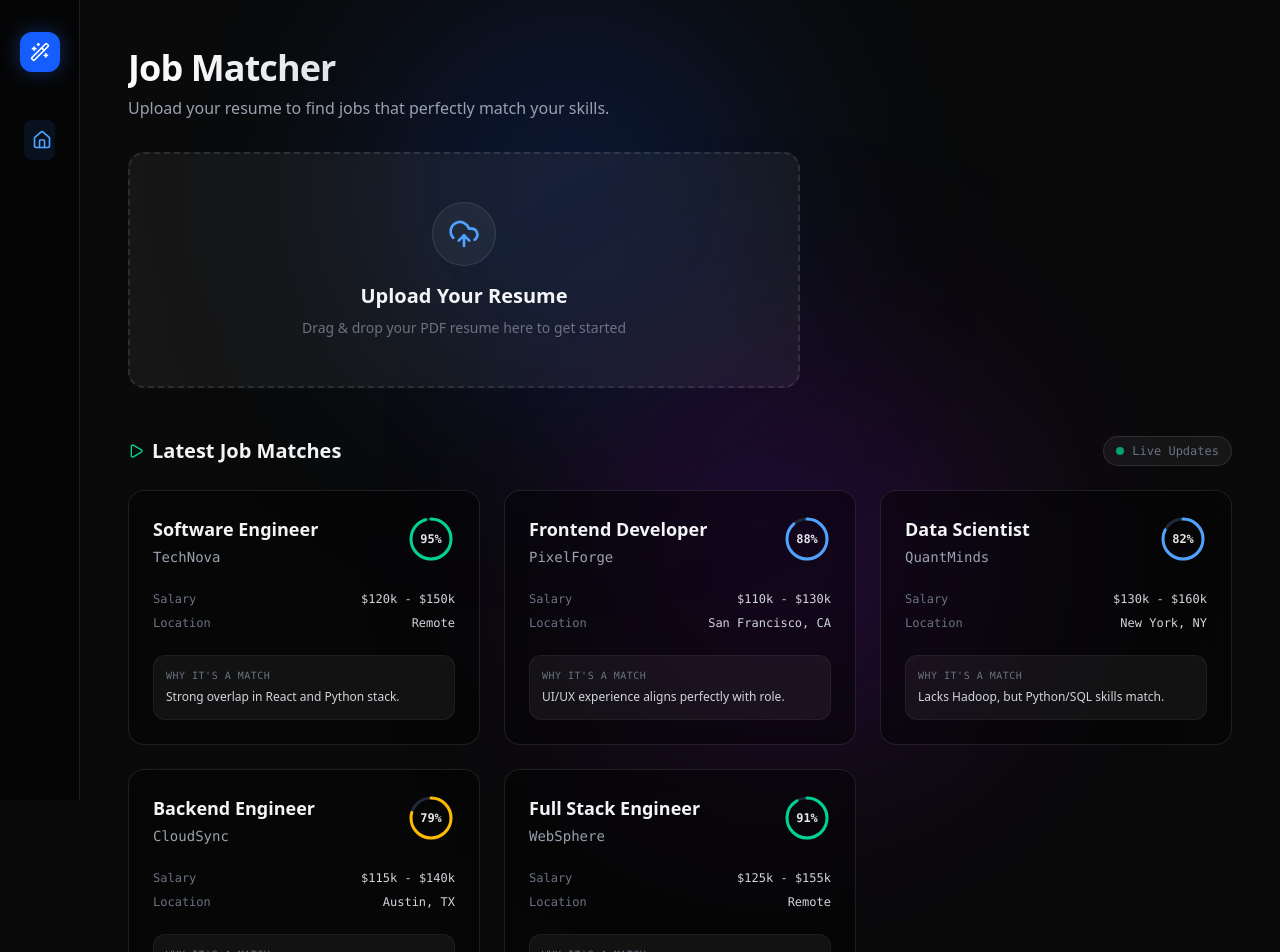
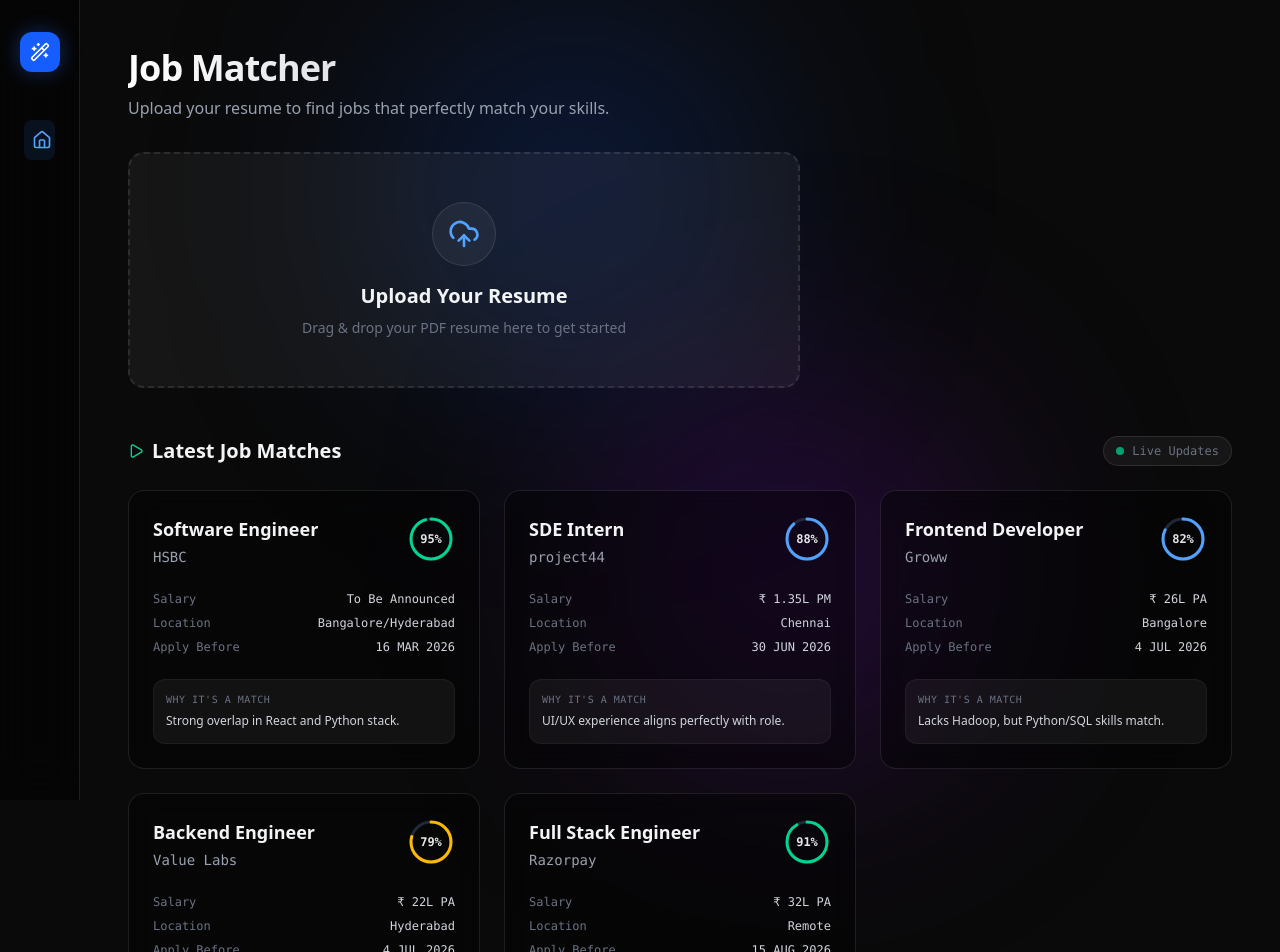
Before and after one commit to anshullakra007/autoapply, a Next.js app in the folder frontend/: page / in a window 1280 px wide. Shown: the top 952 px of the page. Built offline with nearby package versions, Linux system fonts and the light colour scheme.

Commit message:
feat(ui): update mock data to reflect Indian INR salaries, Indian tech companies, and add apply deadline

```diff
--- a/frontend/src/app/page.tsx
+++ b/frontend/src/app/page.tsx
@@ -17,11 +17,11 @@
 } from 'lucide-react';
 
 const mockJobs = [
-  { id: 1, title: 'Software Engineer', company: 'TechNova', salary: '$120k - $150k', match: 95, location: 'Remote', reason: 'Strong overlap in React and Python stack.' },
-  { id: 2, title: 'Frontend Developer', company: 'PixelForge', salary: '$110k - $130k', match: 88, location: 'San Francisco, CA', reason: 'UI/UX experience aligns perfectly with role.' },
-  { id: 3, title: 'Data Scientist', company: 'QuantMinds', salary: '$130k - $160k', match: 82, location: 'New York, NY', reason: 'Lacks Hadoop, but Python/SQL skills match.' },
-  { id: 4, title: 'Backend Engineer', company: 'CloudSync', salary: '$115k - $140k', match: 79, location: 'Austin, TX', reason: 'Missing Go experience required for core services.' },
-  { id: 5, title: 'Full Stack Engineer', company: 'WebSphere', salary: '$125k - $155k', match: 91, location: 'Remote', reason: 'Next.js and FastAPI experience is highly relevant.' },
+  { id: 1, title: 'Software Engineer', company: 'HSBC', salary: 'To Be Announced', match: 95, location: 'Bangalore/Hyderabad', reason: 'Strong overlap in React and Python stack.', deadline: '16 MAR 2026' },
+  { id: 2, title: 'SDE Intern', company: 'project44', salary: '₹ 1.35L PM', match: 88, location: 'Chennai', reason: 'UI/UX experience aligns perfectly with role.', deadline: '30 JUN 2026' },
+  { id: 3, title: 'Frontend Developer', company: 'Groww', salary: '₹ 26L PA', match: 82, location: 'Bangalore', reason: 'Lacks Hadoop, but Python/SQL skills match.', deadline: '4 JUL 2026' },
+  { id: 4, title: 'Backend Engineer', company: 'Value Labs', salary: '₹ 22L PA', match: 79, location: 'Hyderabad', reason: 'Missing Go experience required for core services.', deadline: '4 JUL 2026' },
+  { id: 5, title: 'Full Stack Engineer', company: 'Razorpay', salary: '₹ 32L PA', match: 91, location: 'Remote', reason: 'Next.js and FastAPI experience is highly relevant.', deadline: '15 AUG 2026' },
 ];
 
 const CircularProgress = ({ value }: { value: number }) => {
@@ -183,6 +183,10 @@
                     <span>Location</span>
                     <span className="text-gray-300 font-medium">{job.location}</span>
                   </div>
+                  <div className="flex justify-between">
+                    <span>Apply Before</span>
+                    <span className="text-gray-300 font-medium">{job.deadline}</span>
+                  </div>
                 </div>
 
                 <div className="p-3 bg-white/5 rounded-xl border border-white/5 group-hover:border-white/10 transition-colors">
```
